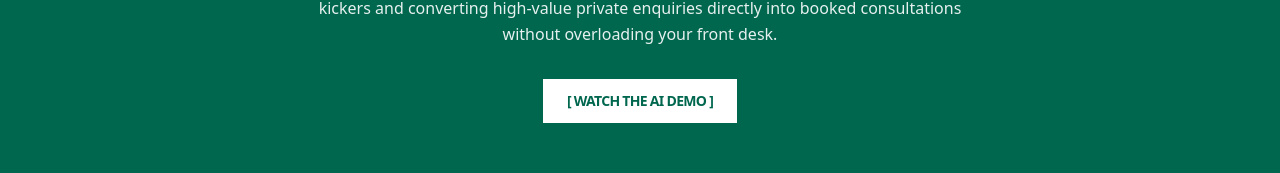
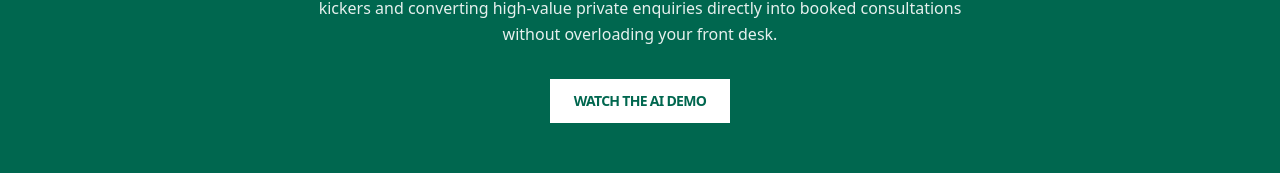
Before and after one commit to bogdan-911/Aria-Clinical, a Next.js app: page / in a window 1280 px wide. Shown: the part 347-520 px from the top of the page. Built offline with nearby package versions, Linux system fonts and the light colour scheme.

Commit message:
style: remove brackets from demo button text

```diff
--- a/app/page.tsx
+++ b/app/page.tsx
@@ -49,7 +49,7 @@ export default function Page() {
                 href="#demo"
                 className="inline-block bg-white text-[#00674F] text-xs sm:text-sm font-bold px-6 py-3 uppercase tracking-tighter hover:bg-gray-100 transition-colors"
               >
-                [ Watch the AI Demo ]
+                 Watch the AI Demo
               </a>
             </div>
           </div>
```
